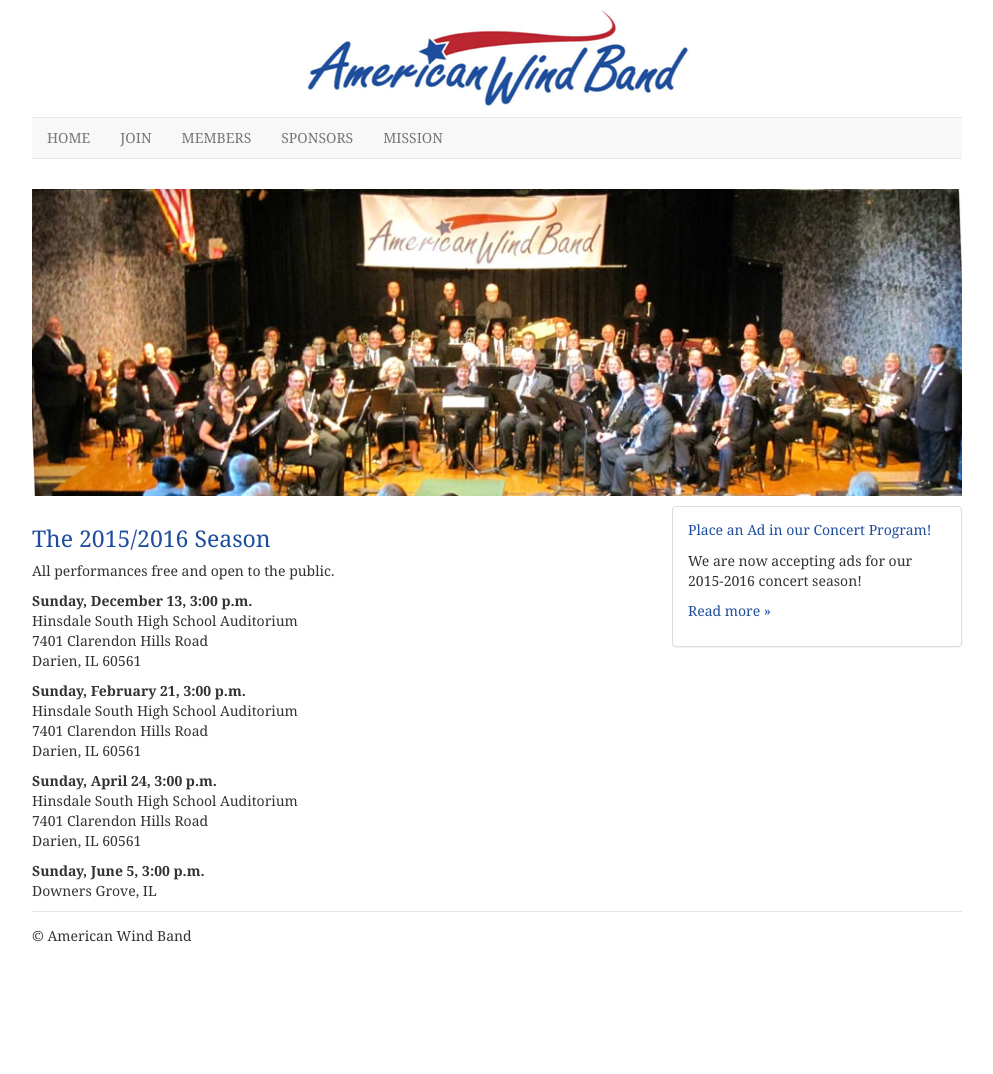
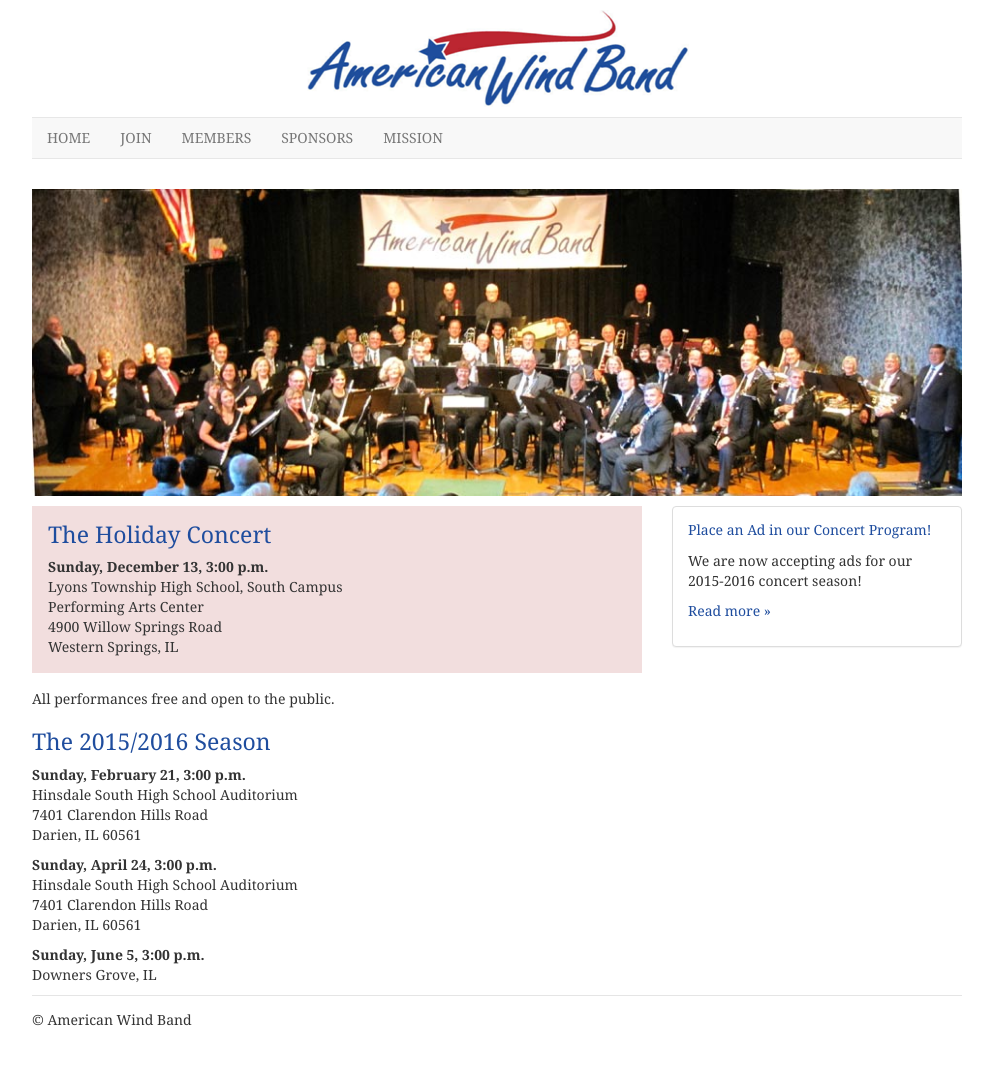
Before and after one commit to americanwindband/americanwindband.github.io, a Jekyll site: the page built from index.html, in a window 1280 px wide. Shown: the whole page, without its empty margins (143-1136 px from the left). Built offline with Jekyll 4.4.1, drawn with Linux system fonts in a browser that asks for light colours; before the commit the page ends 990 px from its top, so only the background shows below that.

Commit message:
Corrected location and highlight for Holiday concert

```diff
--- a/css/main.scss
+++ b/css/main.scss
@@ -231,3 +231,17 @@
 	margin: 0 15px 15px 0;
 	border: 1px solid #ccc;
 }
+
+.holiday {
+    padding: 1.6rem;
+    background-color: $state-danger-bg;
+    margin-bottom: 1.6rem;
+
+    h2 {
+        margin-top: 0;
+    }
+
+    p {
+        margin-bottom: 0;
+    }
+}
--- a/index.html
+++ b/index.html
@@ -67,14 +67,22 @@
 
 
     <div class="col-sm-8">
-        <h2>The 2015/2016 Season</h2>
+
+        <div class="holiday">
+            <h2>The Holiday Concert</h2>
+
+            <p><strong>Sunday, December 13, 3:00 p.m.</strong><br />
+                Lyons Township High School, South Campus<br />
+                Performing Arts Center<br />
+                4900 Willow Springs Road<br />
+                Western Springs, IL</p>
+
+        </div>
+
 
         <p>All performances free and open to the public.</p>
 
-        <p><strong>Sunday, December 13, 3:00 p.m.</strong><br />
-            Hinsdale South High School Auditorium<br />
-            7401 Clarendon Hills Road<br />
-            Darien, IL 60561</p>
+        <h2>The 2015/2016 Season</h2>
 
         <p><strong>Sunday, February 21, 3:00 p.m.</strong><br />
             Hinsdale South High School Auditorium<br />
```
